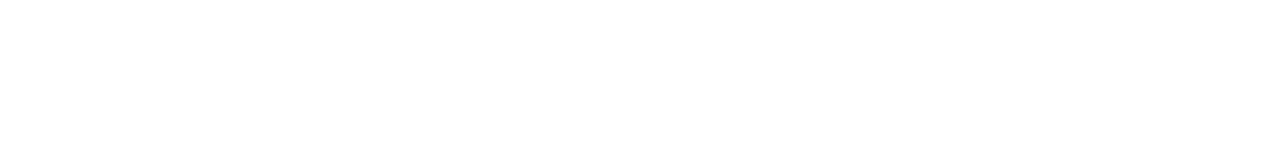
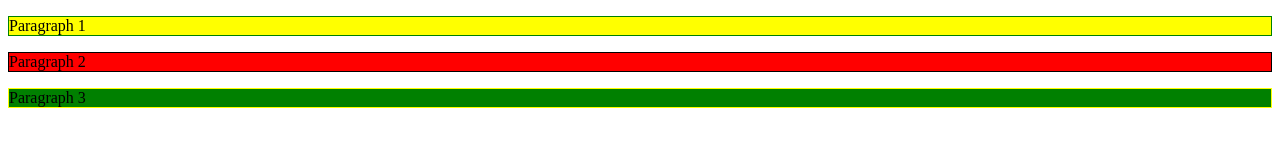
Before and after one commit to acciojob/id-color-arnavsharma78, a website: page main.html in a window 1280 px wide. Drawn offline with Linux system fonts and the light colour scheme.

Commit message:
created a submission

```diff
--- a/main.html
+++ b/main.html
@@ -3,11 +3,30 @@
 <html>
 
 <head>
+	<style>
+        #yellow {
+            background-color: yellow;
+            border: 1px solid green;
+        }
+
+        #red {
+            background-color: red;
+            border: 1px solid black;
+        }
+
+        #green {
+            background-color: green;
+            border: 1px solid yellow;
+        }
+    </style>
 	<link rel="stylesheet" href="styles.css">
 </head>
 
 <body>
 	<!-- the entire body must be written by student -->
+	<p id="yellow">Paragraph 1</p>
+    <p id="red">Paragraph 2</p>
+    <p id="green">Paragraph 3</p>
     <script type="text/javascript" src="./script.js">
 </script>
 
```
